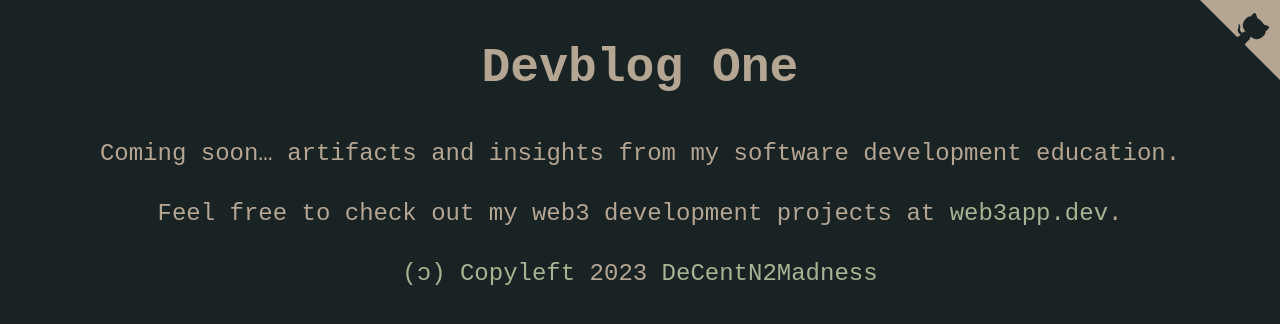
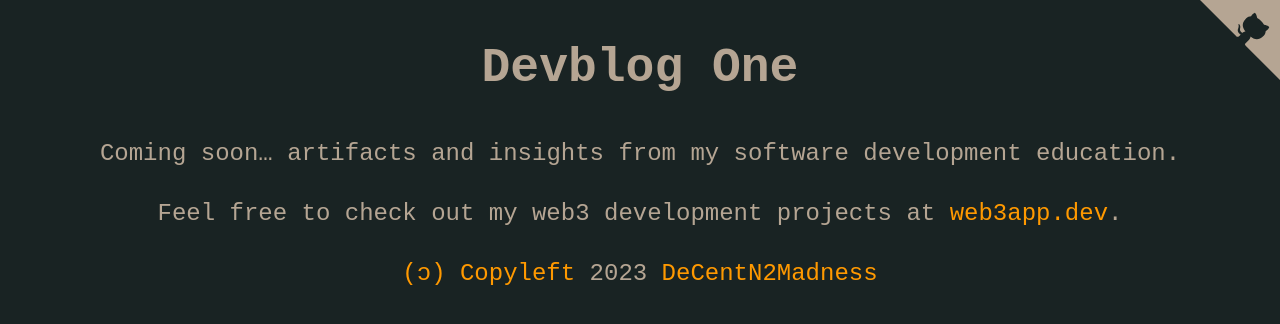
Before and after one commit to DeCentN2Madness/decentn2madness.github.io, an Eleventy site: page src/index.html in a window 1280 px wide. Built offline with nearby package versions, Linux system fonts and the light colour scheme; Eleventy itself is replaced by a stand-in of ours; files that its build step writes are made by us from their sources; what @11tyrocks/eleventy-plugin-lightningcss would draw is missing.

Commit message:
refactor: color anchors for accessible contrast

```diff
--- a/src/css/main.css
+++ b/src/css/main.css
@@ -1,8 +1,8 @@
 :root {
 	--color: #b5a593;
 	--background: #192323;
-	--link-color: #a5b593;
-	--link-hover-color: #8595a3;
+	--link-color: #f90;
+	--link-hover-color: #fa0;
 }
 
 body {
--- a/www/css/main.css
+++ b/www/css/main.css
@@ -1 +1 @@
-:root{--color:#b5a593;--background:#192323;--link-color:#a5b593;--link-hover-color:#8595a3}body{background:var(--background);color:var(--color);text-align:center;margin:0;padding:0;font-family:monospace;font-size:1.5rem;line-height:1.5}a{color:var(--link-color);text-decoration:none}a:hover{color:var(--link-hover-color);text-decoration:underline}
+:root{--color:#b5a593;--background:#192323;--link-color:#f90;--link-hover-color:#fa0}body{background:var(--background);color:var(--color);text-align:center;margin:0;padding:0;font-family:monospace;font-size:1.5rem;line-height:1.5}a{color:var(--link-color);text-decoration:none}a:hover{color:var(--link-hover-color);text-decoration:underline}
```
